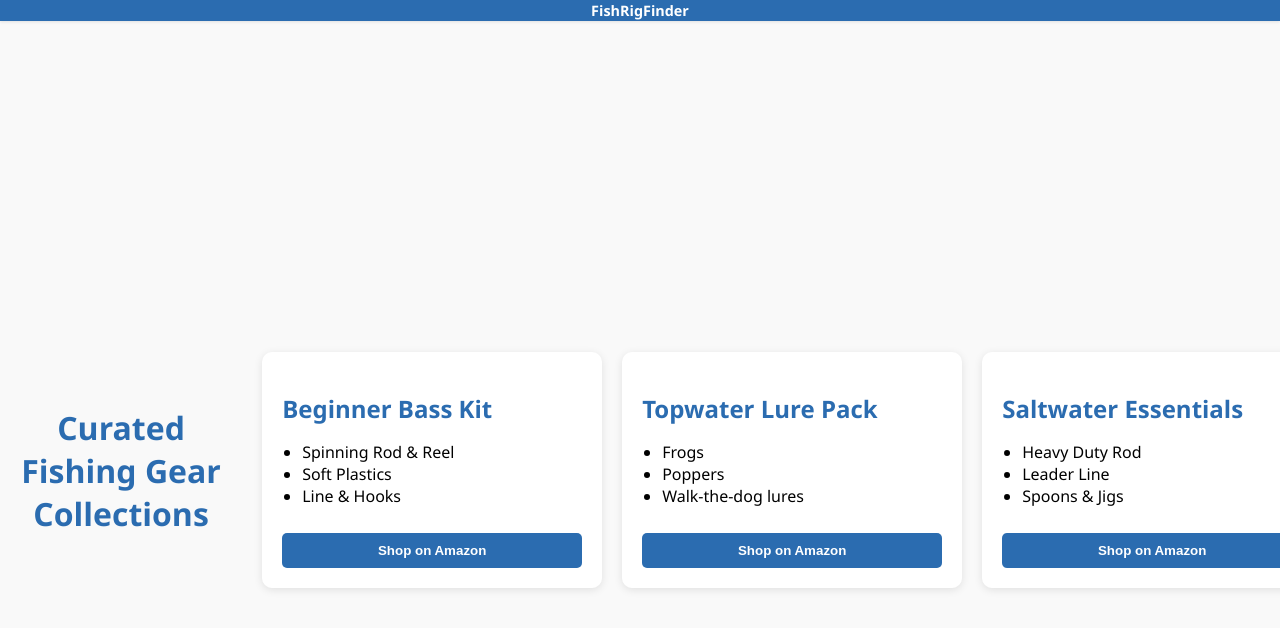
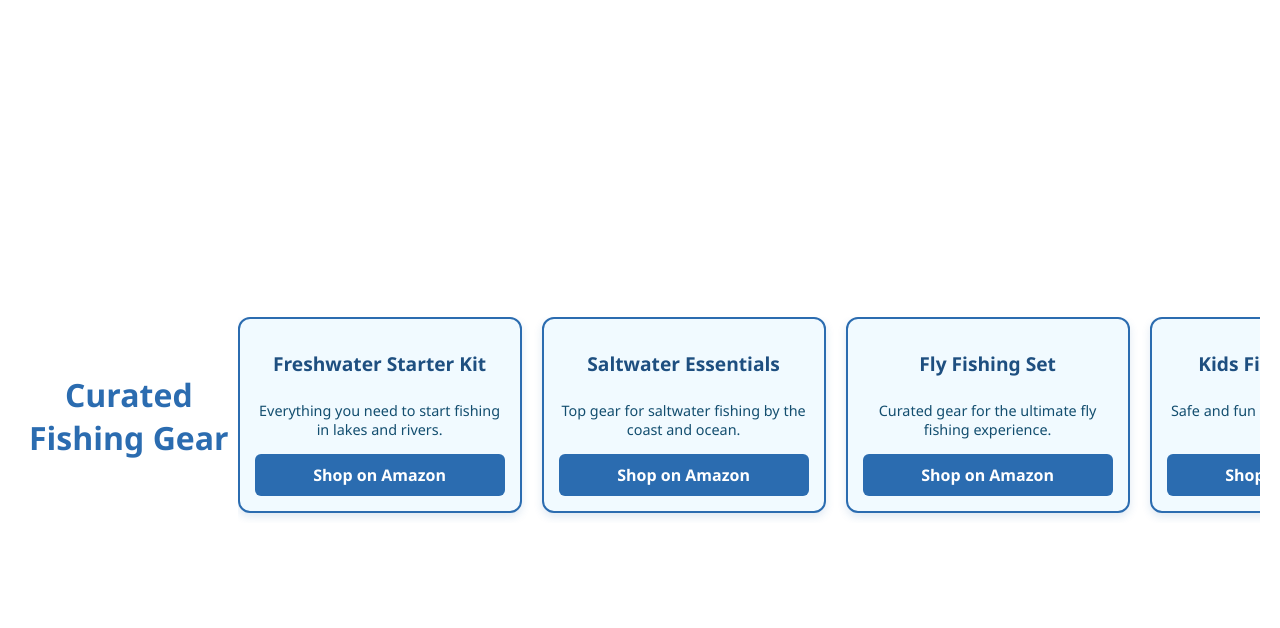
Before and after one commit to autin2/fishrigfinder, a website: page collections.html in a window 1280 px wide. Drawn offline with Linux system fonts and the light colour scheme.

Commit message:
Update collections.html

```diff
--- a/collections.html
+++ b/collections.html
@@ -2,157 +2,107 @@
 <html lang="en">
 <head>
   <meta charset="UTF-8" />
-  <meta name="viewport" content="width=device-width, initial-scale=1.0" />
-  <title>Fishing Gear Collections</title>
+  <meta name="viewport" content="width=device-width, initial-scale=1" />
+  <title>Collections - Curated Fishing Gear</title>
   <link rel="stylesheet" href="style.css" />
   <style>
     body {
-      margin: 0;
+      padding: 20px;
       font-family: 'Segoe UI', sans-serif;
-      background-color: #f9f9f9;
-      padding-top: 70px;
-    }
-
-    .topbar {
-      width: 100%;
-      background-color: #2b6cb0;
-      padding: 1px 0;
-      text-align: center;
-      color: white;
-      font-size: 0.9rem;
-      font-weight: 600;
-      box-shadow: 0 1px 3px rgba(0,0,0,0.1);
-      position: fixed;
-      top: 0;
-      left: 0;
-      z-index: 10;
+      background-color: white;
+      color: #2b6cb0;
     }
 
     h1 {
       text-align: center;
-      margin-top: 20px;
-      color: #2b6cb0;
+      margin-bottom: 30px;
     }
 
     .collections-container {
       display: flex;
-      flex-wrap: nowrap;
       overflow-x: auto;
-      padding: 20px;
       gap: 20px;
+      padding-bottom: 10px;
     }
 
-    .collection {
-      min-width: 300px;
-      background: white;
-      border-radius: 10px;
-      padding: 20px;
-      box-shadow: 0 2px 8px rgba(0,0,0,0.1);
-      flex-shrink: 0;
+    .bundle {
+      min-width: 250px;
+      border: 2px solid #2b6cb0;
+      border-radius: 12px;
+      padding: 15px;
+      background: #f1faff;
+      display: flex;
+      flex-direction: column;
+      justify-content: space-between;
+      box-shadow: 0 4px 8px rgba(43,108,176,0.15);
+      cursor: pointer;
+      transition: transform 0.2s ease;
+      text-align: center;
     }
 
-    .collection h2 {
-      color: #2b6cb0;
-      margin-bottom: 10px;
+    .bundle:hover {
+      transform: scale(1.05);
+      box-shadow: 0 6px 14px rgba(43,108,176,0.3);
     }
 
-    .collection ul {
-      padding-left: 20px;
+    .bundle h2 {
+      margin-bottom: 10px;
+      font-size: 1.2rem;
+      color: #1e4f80;
     }
 
-    .collection button {
-      margin-top: 10px;
+    .bundle p {
+      flex-grow: 1;
+      font-size: 0.9rem;
+      margin-bottom: 15px;
+      color: #134e6f;
+    }
+
+    .bundle a {
       background-color: #2b6cb0;
       color: white;
-      border: none;
-      padding: 10px 15px;
-      border-radius: 5px;
-      cursor: pointer;
-      font-weight: bold;
+      padding: 10px 0;
+      border-radius: 6px;
+      font-weight: 600;
+      text-decoration: none;
+      display: block;
+      transition: background-color 0.3s ease;
     }
 
-    .collection button:hover {
+    .bundle a:hover {
       background-color: #1e4f80;
     }
   </style>
 </head>
 <body>
-  <div class="topbar">FishRigFinder</div>
-  <h1>Curated Fishing Gear Collections</h1>
+
+  <h1>Curated Fishing Gear</h1>
+
   <div class="collections-container">
-
-    <div class="collection">
-      <h2>Beginner Bass Kit</h2>
-      <ul>
-        <li>Spinning Rod & Reel</li>
-        <li>Soft Plastics</li>
-        <li>Line & Hooks</li>
-      </ul>
-      <a href="https://www.amazon.com/s?k=beginner+bass+fishing+kit&tag=clamtour-20" target="_blank">
-        <button>Shop on Amazon</button>
-      </a>
+    <div class="bundle">
+      <h2>Freshwater Starter Kit</h2>
+      <p>Everything you need to start fishing in lakes and rivers.</p>
+      <a href="https://www.amazon.com/s?k=freshwater+fishing+starter+kit&tag=clamtour-20" target="_blank" rel="noopener noreferrer">Shop on Amazon</a>
     </div>
 
-    <div class="collection">
-      <h2>Topwater Lure Pack</h2>
-      <ul>
-        <li>Frogs</li>
-        <li>Poppers</li>
-        <li>Walk-the-dog lures</li>
-      </ul>
-      <a href="https://www.amazon.com/s?k=topwater+fishing+lure+pack&tag=clamtour-20" target="_blank">
-        <button>Shop on Amazon</button>
-      </a>
+    <div class="bundle">
+      <h2>Saltwater Essentials</h2>
+      <p>Top gear for saltwater fishing by the coast and ocean.</p>
+      <a href="https://www.amazon.com/s?k=saltwater+fishing+essentials&tag=clamtour-20" target="_blank" rel="noopener noreferrer">Shop on Amazon</a>
     </div>
 
-    <div class="collection">
-      <h2>Saltwater Essentials</h2>
-      <ul>
-        <li>Heavy Duty Rod</li>
-        <li>Leader Line</li>
-        <li>Spoons & Jigs</li>
-      </ul>
-      <a href="https://www.amazon.com/s?k=saltwater+fishing+gear+bundle&tag=clamtour-20" target="_blank">
-        <button>Shop on Amazon</button>
-      </a>
+    <div class="bundle">
+      <h2>Fly Fishing Set</h2>
+      <p>Curated gear for the ultimate fly fishing experience.</p>
+      <a href="https://www.amazon.com/s?k=fly+fishing+set&tag=clamtour-20" target="_blank" rel="noopener noreferrer">Shop on Amazon</a>
     </div>
 
-    <div class="collection">
-      <h2>Winter Fishing Gear</h2>
-      <ul>
-        <li>Insulated Gloves</li>
-        <li>Ice Rod & Lures</li>
-        <li>Thermal Bibs</li>
-      </ul>
-      <a href="https://www.amazon.com/s?k=winter+fishing+gear+kit&tag=clamtour-20" target="_blank">
-        <button>Shop on Amazon</button>
-      </a>
+    <div class="bundle">
+      <h2>Kids Fishing Bundle</h2>
+      <p>Safe and fun gear perfect for young anglers.</p>
+      <a href="https://www.amazon.com/s?k=kids+fishing+gear&tag=clamtour-20" target="_blank" rel="noopener noreferrer">Shop on Amazon</a>
     </div>
+  </div>
 
-    <div class="collection">
-      <h2>Budget Setup</h2>
-      <ul>
-        <li>Affordable Combo</li>
-        <li>Value Lure Pack</li>
-        <li>Basic Tackle Box</li>
-      </ul>
-      <a href="https://www.amazon.com/s?k=budget+fishing+starter+kit&tag=clamtour-20" target="_blank">
-        <button>Shop on Amazon</button>
-      </a>
-    </div>
-
-    <div class="collection">
-      <h2>Pro Tournament Loadout</h2>
-      <ul>
-        <li>High-end Rods</li>
-        <li>Electronics</li>
-        <li>Specialty Lures</li>
-      </ul>
-      <a href="https://www.amazon.com/s?k=pro+fishing+gear+setup&tag=clamtour-20" target="_blank">
-        <button>Shop on Amazon</button>
-      </a>
-    </div>
-
-  </div>
 </body>
 </html>
```
